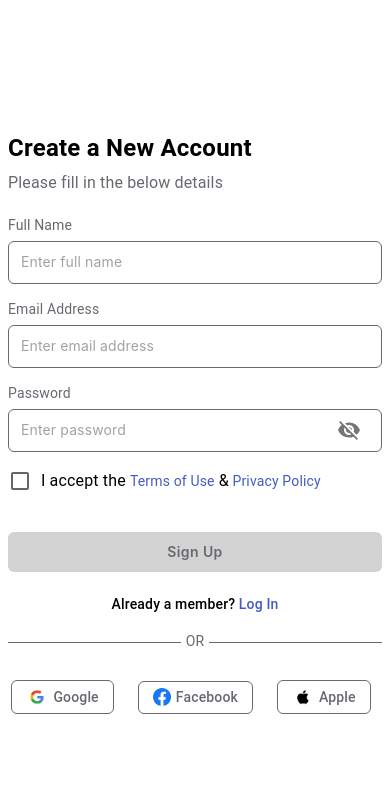
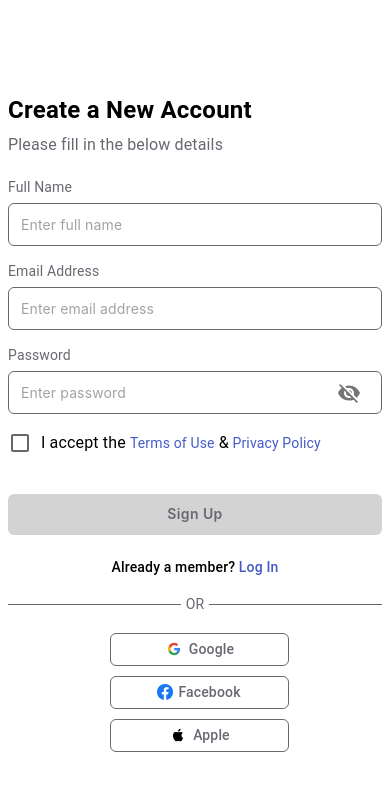
Before and after one commit to SyedSonia/Login-Screens, a React (Create React App) app: page /signup in a window 390 px wide. Shown: the top 790 px of the page. Built offline with nearby package versions, Linux system fonts and the light colour scheme.

Commit message:
Responsive view added

```diff
--- a/src/assets/styles/components/responsive.scss
+++ b/src/assets/styles/components/responsive.scss
@@ -5,4 +5,19 @@
     .login-img {
         display: none !important;
     }
+    .responsive-block{
+        display: block !important;
+    }
+    .social-login-mobile{
+        width: 50% !important;
+        margin: 0px auto !important;
+    }
+    .facebook-align{
+        margin-left: 0px !important;
+        margin-right: 0px !important;
+    }
+    .login-margin{
+        margin-top: 10px !important;
+        justify-content: center !important;
+    }
 }
--- a/src/pages/SignIn.js
+++ b/src/pages/SignIn.js
@@ -169,38 +169,38 @@ export default function SignIn() {
                                 <Box className="gray-text f-14 font-weight-400 ml-5 mr-5">OR</Box>
                                 <span className="horizontal-line"></span>
                             </Typography>
-                            <Grid container spacing={1} lg={12} md={12} xs={12} className="mt-20">
-                                <Grid item lg={10} md={10} xs={10} className="m-auto d-flex align-center justify-center">
-                                    <Typography className="d-flex align-center social-login">
+                            <Grid container spacing={1} lg={12} md={12} xs={12} className="mt-20 social-login-mobile">
+                                <Grid item lg={10} md={10} xs={12} className="m-auto d-flex align-center justify-center responsive-block">
+                                    <Typography className="d-flex align-center social-login login-margin">
                                         <img
                                             className="contrasts socialcontrasts"
                                             src={googleIcon}
                                             alt="Google Icon"
                                             aria-describedby="Google sign in"
-                                            width="22px"
+                                            width="20px"
                                         />
                                         <Box className="gray-text f-14 font-weight-500 ml-5">
                                             Google
                                         </Box>
                                     </Typography>
-                                    <Typography className="d-flex align-center social-login" sx={{ mx: 3 }}>
+                                    <Typography className="d-flex align-center social-login facebook-align login-margin" sx={{ mx: 3 }}>
                                         <img
                                             src={facebookIcon}
                                             alt="Facebook Icon"
                                             aria-describedby="Facebook sign in"
-                                            width="18px"
+                                            width="16px"
                                         />
                                         <Box className="gray-text f-14 font-weight-500 ml-5">
                                             Facebook
                                         </Box>
                                     </Typography>
-                                    <Typography className="d-flex align-center social-login">
+                                    <Typography className="d-flex align-center social-login login-margin">
                                         <img
                                             className="contrasts"
                                             src={appleIcon}
                                             alt="Apple Icon"
                                             aria-describedby="Apple Id sign in"
-                                            width="22px"
+                                            width="20px"
                                         />
                                         <Box className="f-14 font-weight-500 ml-5 gray-text">
                                             Apple
--- a/src/pages/SignUp.js
+++ b/src/pages/SignUp.js
@@ -183,38 +183,38 @@ export default function SignUp() {
                 <Box className="gray-text f-14 font-weight-400 ml-5 mr-5">OR</Box>
                 <span className="horizontal-line"></span>
               </Typography>
-              <Grid container spacing={1} lg={12} md={12} xs={12} className="mt-20">
-                <Grid item lg={10} md={10} xs={10} className="m-auto d-flex align-center justify-center">
-                  <Typography className="d-flex align-center social-login">
+              <Grid container spacing={1} lg={12} md={12} xs={12} className="mt-20 social-login-mobile">
+                <Grid item lg={10} md={10} xs={12} className="m-auto d-flex align-center justify-center responsive-block">
+                  <Typography className="d-flex align-center social-login login-margin">
                     <img
                       className="contrasts socialcontrasts"
                       src={googleIcon}
                       alt="Google Icon"
                       aria-describedby="Google sign in"
-                      width="22px"
+                      width="20px"
                     />
                     <Box className="gray-text f-14 font-weight-500 ml-5">
                       Google
                     </Box>
                   </Typography>
-                  <Typography className="d-flex align-center social-login" sx={{ mx: 3 }}>
+                  <Typography className="d-flex align-center social-login facebook-align login-margin" sx={{ mx: 3 }}>
                     <img
                       src={facebookIcon}
                       alt="Facebook Icon"
                       aria-describedby="Facebook sign in"
-                      width="18px"
+                      width="16px"
                     />
                     <Box className="gray-text f-14 font-weight-500 ml-5">
                       Facebook
                     </Box>
                   </Typography>
-                  <Typography className="d-flex align-center social-login">
+                  <Typography className="d-flex align-center social-login login-margin">
                     <img
                       className="contrasts"
                       src={appleIcon}
                       alt="Apple Icon"
                       aria-describedby="Apple Id sign in"
-                      width="22px"
+                      width="20px"
                     />
                     <Box className="f-14 font-weight-500 ml-5 gray-text">
                       Apple
```
